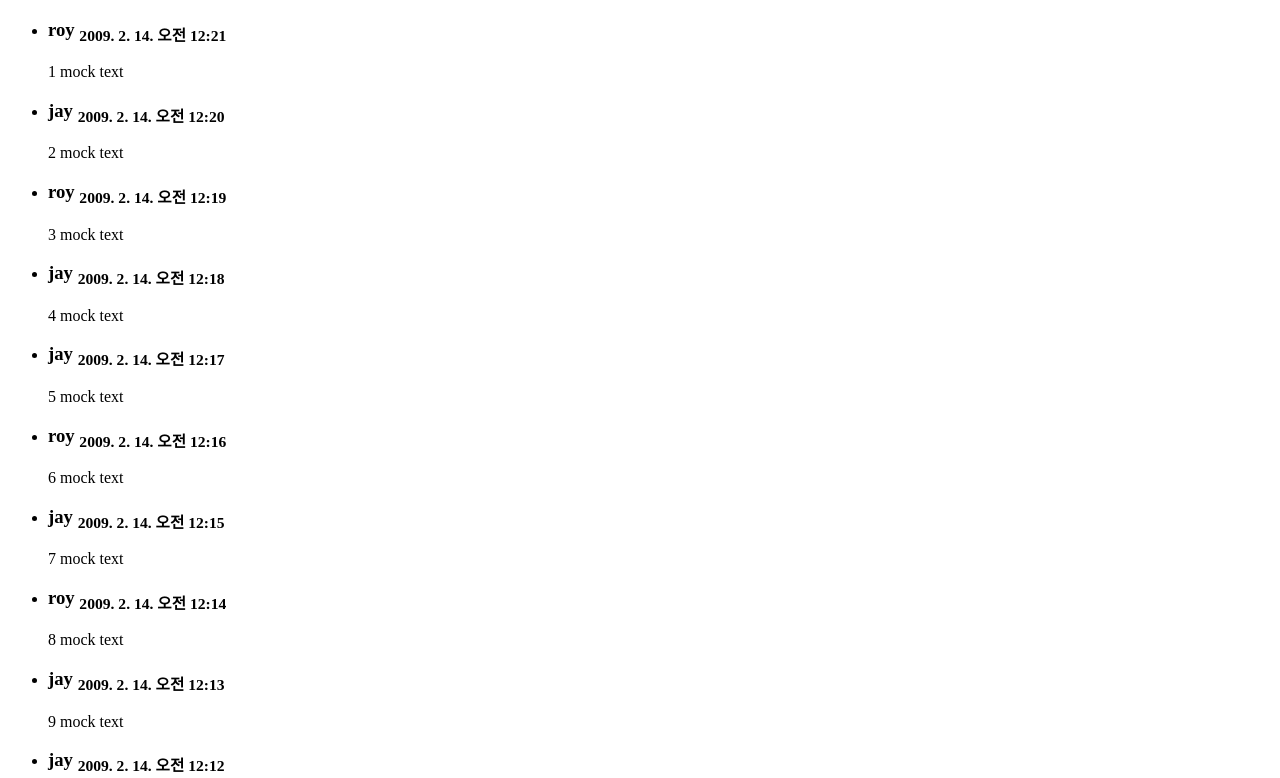
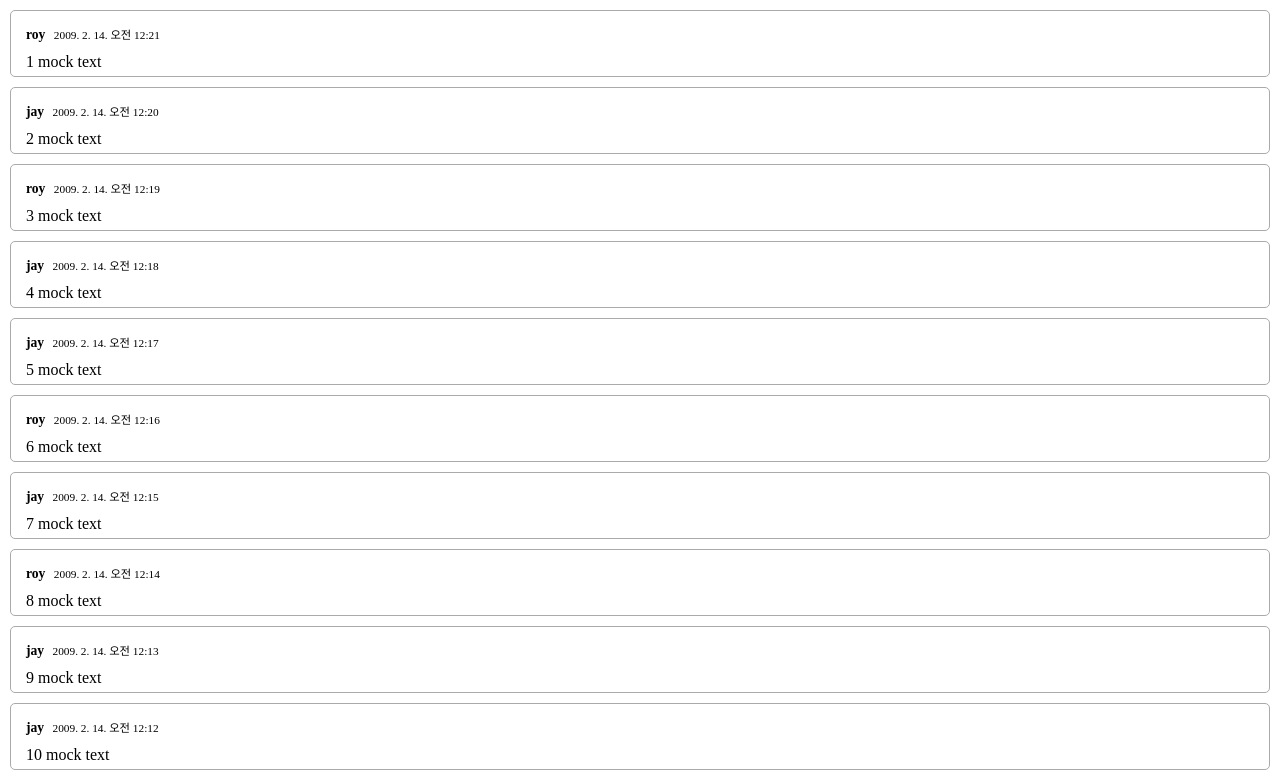
Before and after one commit to woriwori/react-full-stack, a Next.js app in the folder client/: page / in a window 1280 px wide. Shown: the top 778 px of the page. Built offline with nearby package versions, Linux system fonts and the light colour scheme.

Commit message:
add style code

```diff
--- a/client/components/MsgItem.js
+++ b/client/components/MsgItem.js
@@ -6,7 +6,7 @@ const MsgItem = ({
     text
 }) => {
     return (
-        <li className="messages_item">
+        <li className="messages__item">
             <h3>
             {userId}{' '}
             <sub>
--- /dev/null
+++ b/client/pages/_app.js
@@ -0,0 +1,15 @@
+import './index.scss'
+
+/*
+* next 의 필수 파일
+* 아래 코드는 기본 템플릿이라고 보면 됨
+* */
+
+const App = ({ Component, pageProps }) => <Component {...pageProps} />
+
+App.getInitialProps = async ({ ctx, Component }) => {
+    const pageProps = await Component.getInitialProps?.(ctx)
+    return { pageProps }
+}
+
+export default App
--- /dev/null
+++ b/client/pages/index.scss
@@ -0,0 +1,65 @@
+body {
+  margin: 0;
+}
+#__next {
+  margin: 10px;
+}
+h1 {
+  text-align: center;
+  margin: 20px 0;
+}
+.messages {
+  list-style: none;
+  padding: 0;
+  margin: 0;
+  &__input {
+    display: flex;
+    width: 80%;
+    max-width: 700px;
+    min-width: 400px;
+    margin: 0 auto 10px;
+    > * {
+      box-sizing: border-box;
+    }
+    textarea {
+      padding: 10px;
+      flex-grow: 1;
+    }
+    button {
+      margin-left: 5px;
+      width: 60px;
+    }
+  }
+  &__item {
+    position: relative;
+    margin: 10px 0;
+    padding: 15px 15px 5px;
+    border-radius: 5px;
+    border: solid 1px #aaa;
+    h3 {
+      font-size: 0.85em;
+      margin: 0 0 10px;
+    }
+    sub {
+      font-weight: normal;
+      margin-left: 5px;
+      vertical-align: baseline;
+    }
+    p {
+      margin: 10px 0;
+    }
+    &:hover .messages__buttons {
+      display: block;
+    }
+    .messages__input {
+      width: 100%;
+    }
+  }
+  &__buttons {
+    display: none;
+    position: absolute;
+    text-align: right;
+    right: 10px;
+    bottom: 10px;
+  }
+}
```
